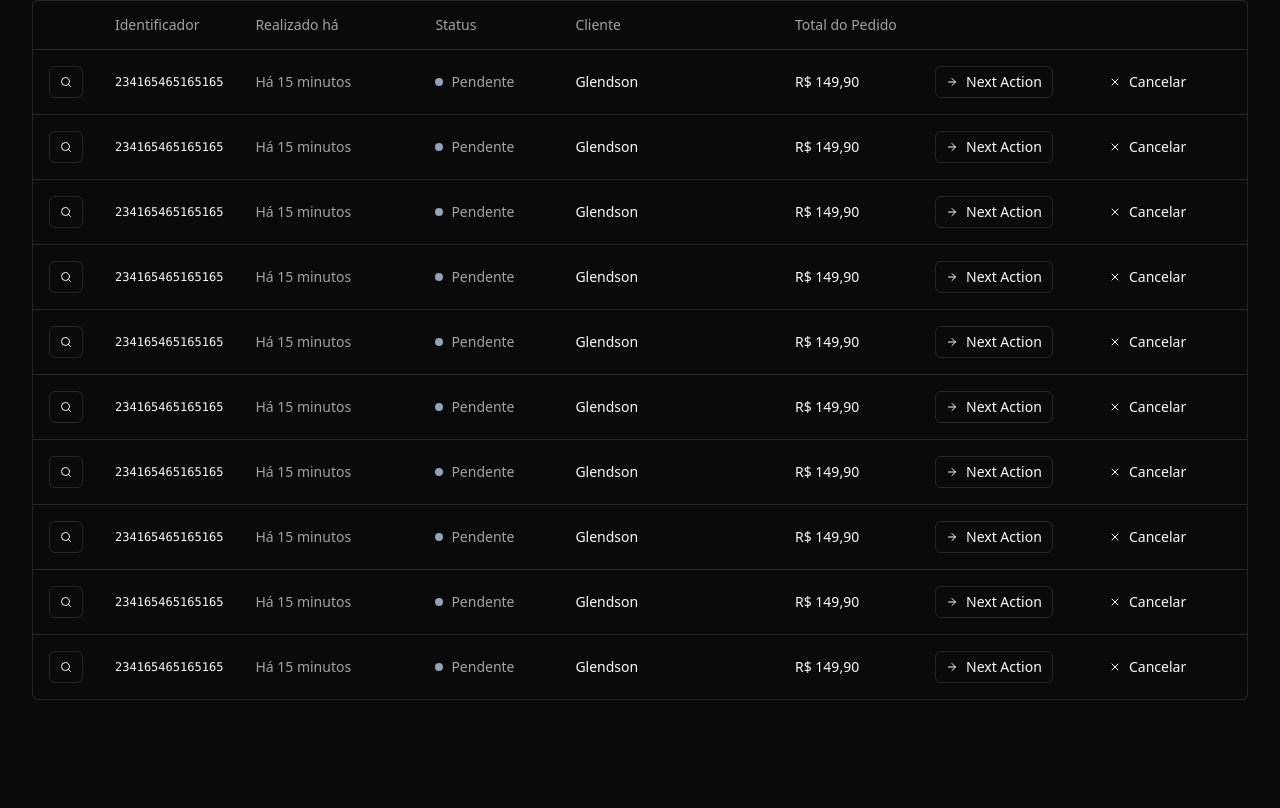
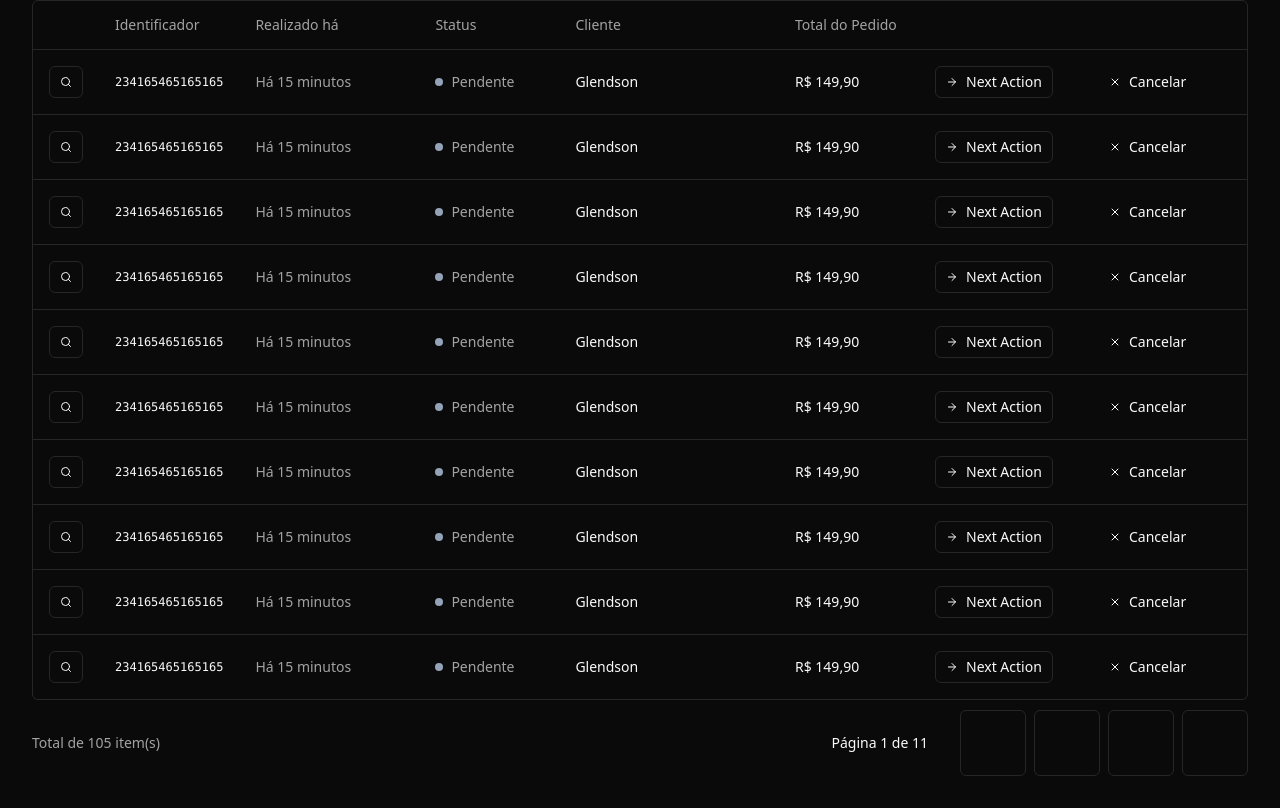
Before and after one commit to Glendson/pizzashop-web, a React (Vite) app: page /orders in a window 1280 px wide. Shown: the part 183-991 px from the top of the page. Before the commit the page ends 915 px from the top, so only its background shows below. Built offline with nearby package versions, Linux system fonts and the light colour scheme.

Commit message:
feat: added component Pagination

```diff
--- /dev/null
+++ b/src/components/Pagination.tsx
@@ -0,0 +1,53 @@
+import {
+  ChevronLeft,
+  ChevronRight,
+  ChevronsLeft,
+  ChevronsRight,
+} from 'lucide-react'
+
+import { Button } from './ui/button'
+
+interface PaginationProps {
+  pageIndex: number
+  totalCount: number
+  perPage: number
+}
+
+export default function Pagination({
+  pageIndex,
+  perPage,
+  totalCount,
+}: PaginationProps) {
+  const pages = Math.ceil(totalCount / perPage) || 1
+
+  return (
+    <div className="flex items-center justify-between">
+      <span className="text-sm text-muted-foreground">
+        Total de {totalCount} item(s)
+      </span>
+      <div className="flex items-center gap-6 lg:gap-8">
+        <div className="text-sm font-medium">
+          Página {pageIndex + 1} de {pages}
+        </div>
+        <div className="flex items-center gap-2">
+          <Button variant="outline" className="h-8 w-8 p-8">
+            <ChevronsLeft className="h-4 w-4" />
+            <span className="sr-only">Primeira Pagina</span>
+          </Button>
+          <Button variant="outline" className="h-8 w-8 p-8">
+            <ChevronLeft className="h-4 w-4" />
+            <span className="sr-only">Proxima Pagina</span>
+          </Button>
+          <Button variant="outline" className="h-8 w-8 p-8">
+            <ChevronRight className="h-4 w-4" />
+            <span className="sr-only"> Pagina Anterior</span>
+          </Button>
+          <Button variant="outline" className="h-8 w-8 p-8">
+            <ChevronsRight className="h-4 w-4" />
+            <span className="sr-only">Ultima Pagina</span>
+          </Button>
+        </div>
+      </div>
+    </div>
+  )
+}
--- a/src/pages/app/orders/Orders.tsx
+++ b/src/pages/app/orders/Orders.tsx
@@ -1,5 +1,6 @@
 import { Helmet } from 'react-helmet-async'
 
+import Pagination from '@/components/Pagination'
 import {
   Table,
   TableBody,
@@ -17,7 +18,6 @@
       <Helmet title="Pedidos" />
       <div className="flex flex-col gap-4">
         <h1 className="text-3xl font-bold tracking-tight">Pedidos</h1>
-      </div>
         <div className="space-y-2.5">
           <OrderTableFilter />
           <div className="rounded-md border">
@@ -41,6 +41,9 @@
               </TableBody>
             </Table>
           </div>
+
+          <Pagination pageIndex={0} totalCount={105} perPage={10} />
+        </div>
       </div>
     </>
   )
```
Lines whose indentation alone changed are shown as unchanged.
